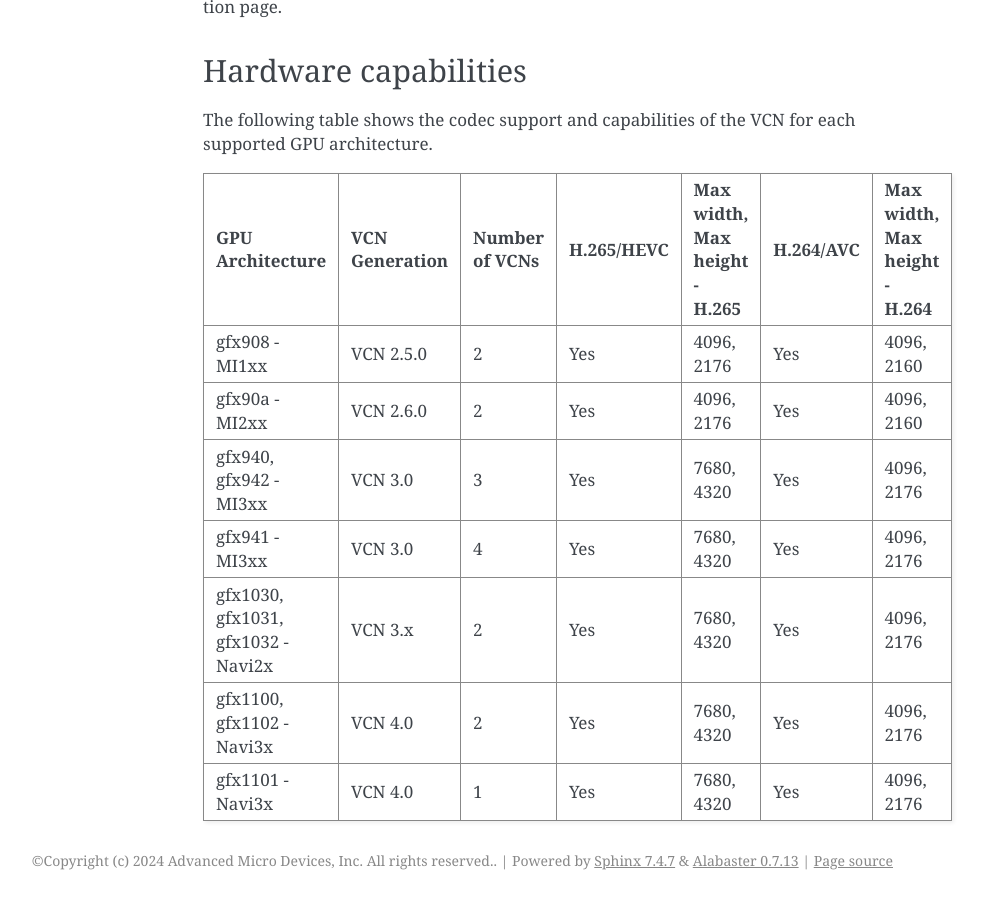
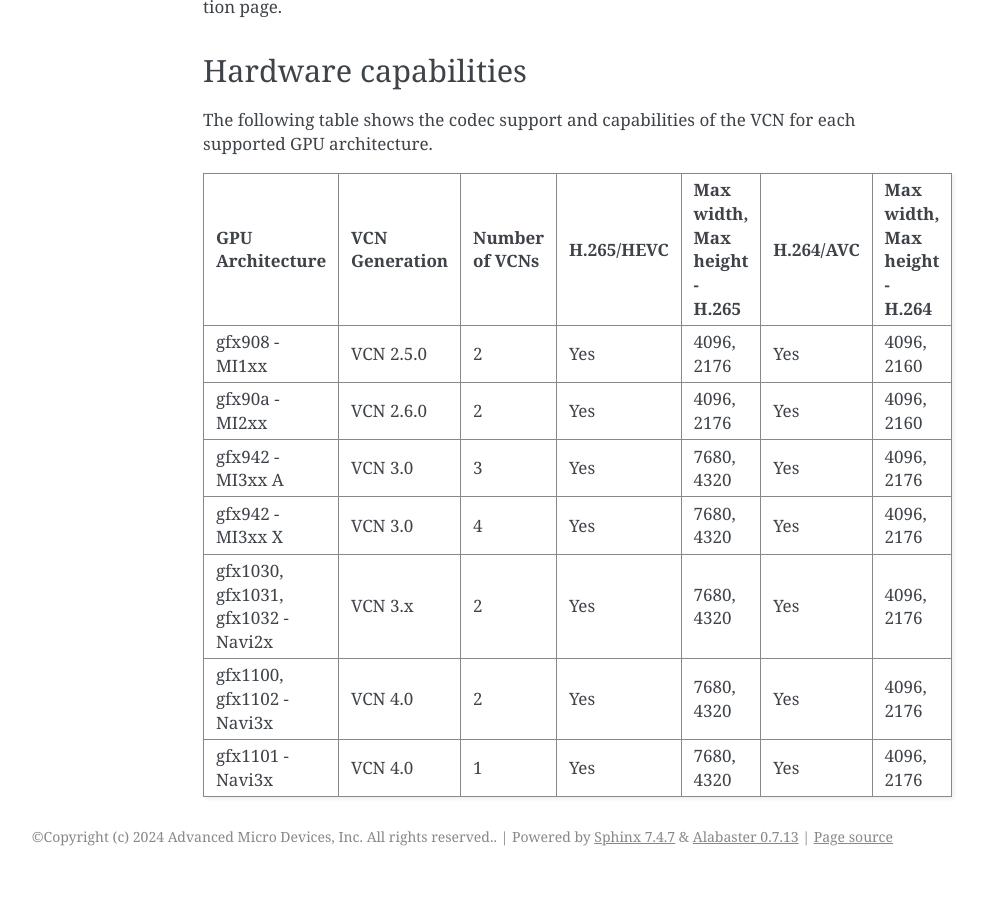
Before and after one commit to ROCm/rocDecode, a Sphinx documentation site: the page built from docs/install/install.rst, in a window 1280 px wide and 900 px high, scrolled down 4307 px. Shown: the whole window, without its empty margins (217-1201 px from the left). Built offline with Sphinx 7.4.7, drawn with Linux system fonts in a browser that asks for light colours; after the commit the page ends 5183 px from its top, so only the background shows below that.

Commit message:
GPU Arch Updates (#448)

```diff
--- a/docs/install/install.rst
+++ b/docs/install/install.rst
@@ -274,8 +274,8 @@ architecture.
 
   "gfx908 - MI1xx", "VCN 2.5.0", "2", "Yes", "4096, 2176", "Yes", "4096, 2160"
   "gfx90a - MI2xx", "VCN 2.6.0", "2", "Yes", "4096, 2176", "Yes", "4096, 2160"
-  "gfx940, gfx942 - MI3xx", "VCN 3.0", "3", "Yes", "7680, 4320", "Yes", "4096, 2176"
-  "gfx941 - MI3xx", "VCN 3.0", "4", "Yes", "7680, 4320", "Yes", "4096, 2176"
+  "gfx942 - MI3xx A", "VCN 3.0", "3", "Yes", "7680, 4320", "Yes", "4096, 2176"
+  "gfx942 - MI3xx X", "VCN 3.0", "4", "Yes", "7680, 4320", "Yes", "4096, 2176"
   "gfx1030, gfx1031, gfx1032 - Navi2x", "VCN 3.x", "2", "Yes", "7680, 4320", "Yes", "4096, 2176"
   "gfx1100, gfx1102 - Navi3x", "VCN 4.0", "2", "Yes", "7680, 4320", "Yes", "4096, 2176"
   "gfx1101 - Navi3x", "VCN 4.0", "1", "Yes", "7680, 4320", "Yes", "4096, 2176"
```
Also changed, not shown: 3 other files.
